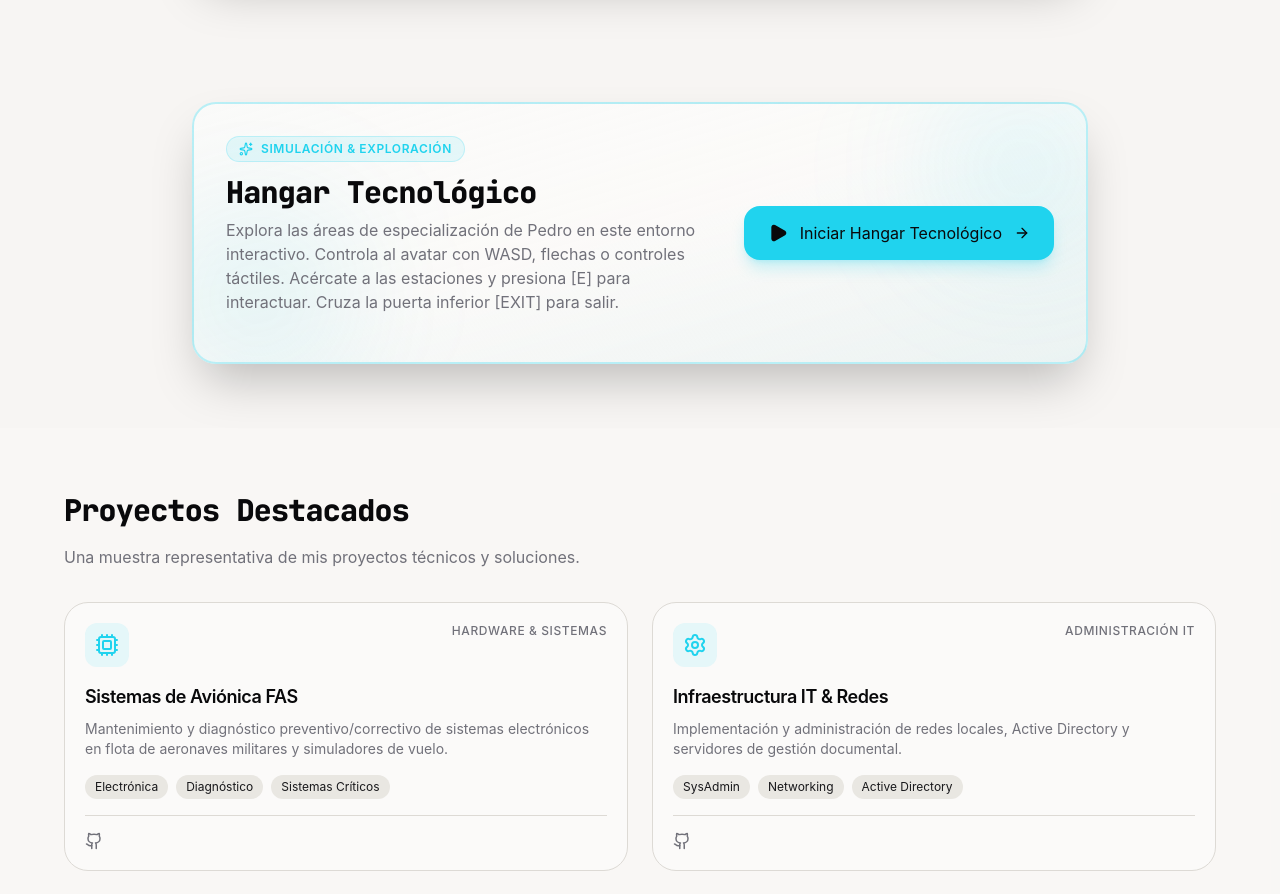
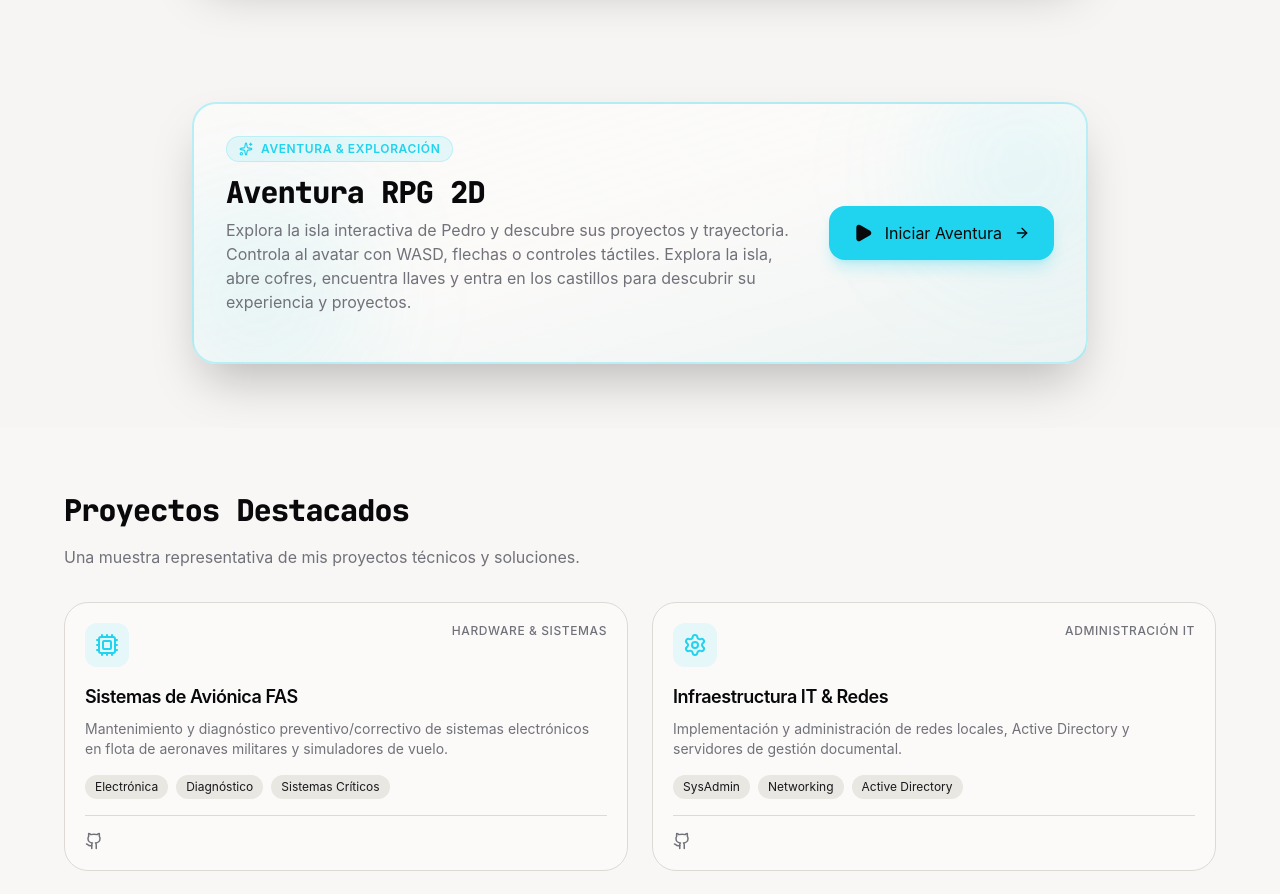
Before and after one commit to BeLc3bU/PedroUbedaSanchez.github.io, a Next.js app: page / in a window 1280 px wide. Shown: the part 1540-2434 px from the top of the page. Built offline with nearby package versions, Linux system fonts and the light colour scheme.

Commit message:
feat(copy): update game section and terminal texts to 2D RPG Adventure

```diff
--- a/components/Terminal.tsx
+++ b/components/Terminal.tsx
@@ -97,7 +97,7 @@ export function Terminal() {
                               "    hobbies      - Intereses personales\n" +
                               "    contact      - Canales de contacto directo\n" +
                               "  [Simulación & Gamificación]\n" +
-                              "    game / play  - Inicia el minijuego retro 2D del Hangar\n" +
+                              "    game / play  - Inicia la Aventura RPG 2D en la isla interactiva\n" +
                               "    agents       - Ejecuta simulación orquestada de multi-agentes\n" +
                               "  [Sistema & Reactividad]\n" +
                               "    theme        - Cambia el tema visual (uso: theme light|dark|toggle)\n" +
@@ -119,7 +119,7 @@ export function Terminal() {
                               "    hobbies      - Personal interests & activities\n" +
                               "    contact      - Direct communication channels\n" +
                               "  [Simulation & Gamification]\n" +
-                              "    game / play  - Launch 2D Retro Tech Hangar simulation\n" +
+                              "    game / play  - Launch 2D RPG Adventure on the interactive island\n" +
                               "    agents       - Run multi-agent orchestration simulation\n" +
                               "  [System & Reactive]\n" +
                               "    theme        - Toggle or set visual theme (usage: theme light|dark|toggle)\n" +
@@ -273,14 +273,14 @@ export function Terminal() {
 
             case "game":
             case "play":
-            case "hangar":
-            case "tactical":
+            case "rpg":
+            case "adventure":
                 newHistory.push({
                     type: "success",
                     content:
                         language === "es"
-                            ? "[Simulación] Iniciando Hangar Táctico..."
-                            : "[Simulation] Launching Tactical Hangar...",
+                            ? "[Aventura] Iniciando Aventura RPG 2D..."
+                            : "[Adventure] Launching 2D RPG Adventure...",
                 });
                 setIsGameOpen(true);
                 break;
--- a/data/locales/en.ts
+++ b/data/locales/en.ts
@@ -274,18 +274,17 @@ export const en: TranslationDictionary = {
         english: "English (A2)",
     },
     game: {
-        title: "Tech Hangar",
-        subtitle: "Explore Pedro's core areas of expertise in this interactive simulation.",
-        openButton: "Launch Tech Hangar",
-        badge: "Simulation & Exploration",
+        title: "2D RPG Adventure",
+        subtitle: "Explore Pedro's interactive island and discover his projects and background.",
+        openButton: "Start Adventure",
+        badge: "Adventure & Exploration",
         description:
-            "Control the avatar with WASD, arrow keys, or on-screen touch buttons. Approach stations and press [E] to interact. Walk through the bottom [EXIT] door to leave.",
-        controls:
-            "Controls: W/A/S/D or Arrows to move • [E] or Space to interact • Exit door at bottom [EXIT]",
-        closeGame: "Exit Hangar",
+            "Control the avatar with WASD, arrow keys, or touch buttons. Explore the island, open chests, collect keys, and enter castles to explore his experience and projects.",
+        controls: "Controls: WASD or Arrows to move • [E] or Button A to interact • ESC to exit",
+        closeGame: "Exit Game",
         pause: "Pause",
         resume: "Resume",
-        interactionHint: "Press [E] to open station",
+        interactionHint: "Press [E] to interact",
         closeDialog: "Close Dialog",
         next: "Next",
         understood: "Understood",
--- a/data/locales/es.ts
+++ b/data/locales/es.ts
@@ -270,18 +270,18 @@ export const es = {
         english: "Inglés (A2)",
     },
     game: {
-        title: "Hangar Tecnológico",
-        subtitle: "Explora las áreas de especialización de Pedro en este entorno interactivo.",
-        openButton: "Iniciar Hangar Tecnológico",
-        badge: "Simulación & Exploración",
+        title: "Aventura RPG 2D",
+        subtitle: "Explora la isla interactiva de Pedro y descubre sus proyectos y trayectoria.",
+        openButton: "Iniciar Aventura",
+        badge: "Aventura & Exploración",
         description:
-            "Controla al avatar con WASD, flechas o controles táctiles. Acércate a las estaciones y presiona [E] para interactuar. Cruza la puerta inferior [EXIT] para salir.",
+            "Controla al avatar con WASD, flechas o controles táctiles. Explora la isla, abre cofres, encuentra llaves y entra en los castillos para descubrir su experiencia y proyectos.",
         controls:
-            "Controles: W/A/S/D o Flechas para moverte • [E] o Espacio para interactuar • Salida [EXIT] en la puerta inferior",
-        closeGame: "Salir del Hangar",
+            "Controles: WASD o Flechas para moverte • [E] o Botón A para interactuar • ESC para salir",
+        closeGame: "Salir del Juego",
         pause: "Pausa",
         resume: "Reanudar",
-        interactionHint: "Presiona [E] para abrir estación",
+        interactionHint: "Presiona [E] para interactuar",
         closeDialog: "Cerrar Diálogo",
         next: "Siguiente",
         understood: "Entendido",
```
Also changed, not shown: 1 other file (tests, documents, lock files or other folders).
